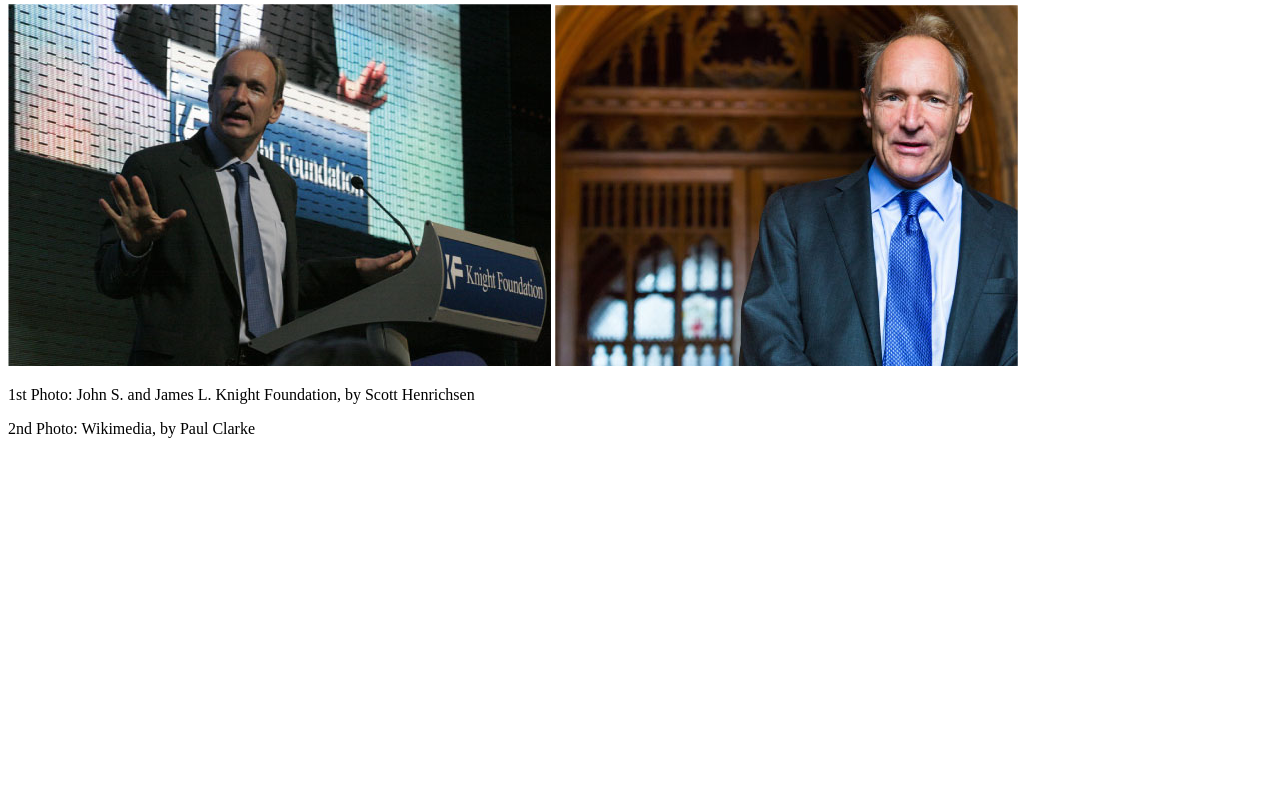
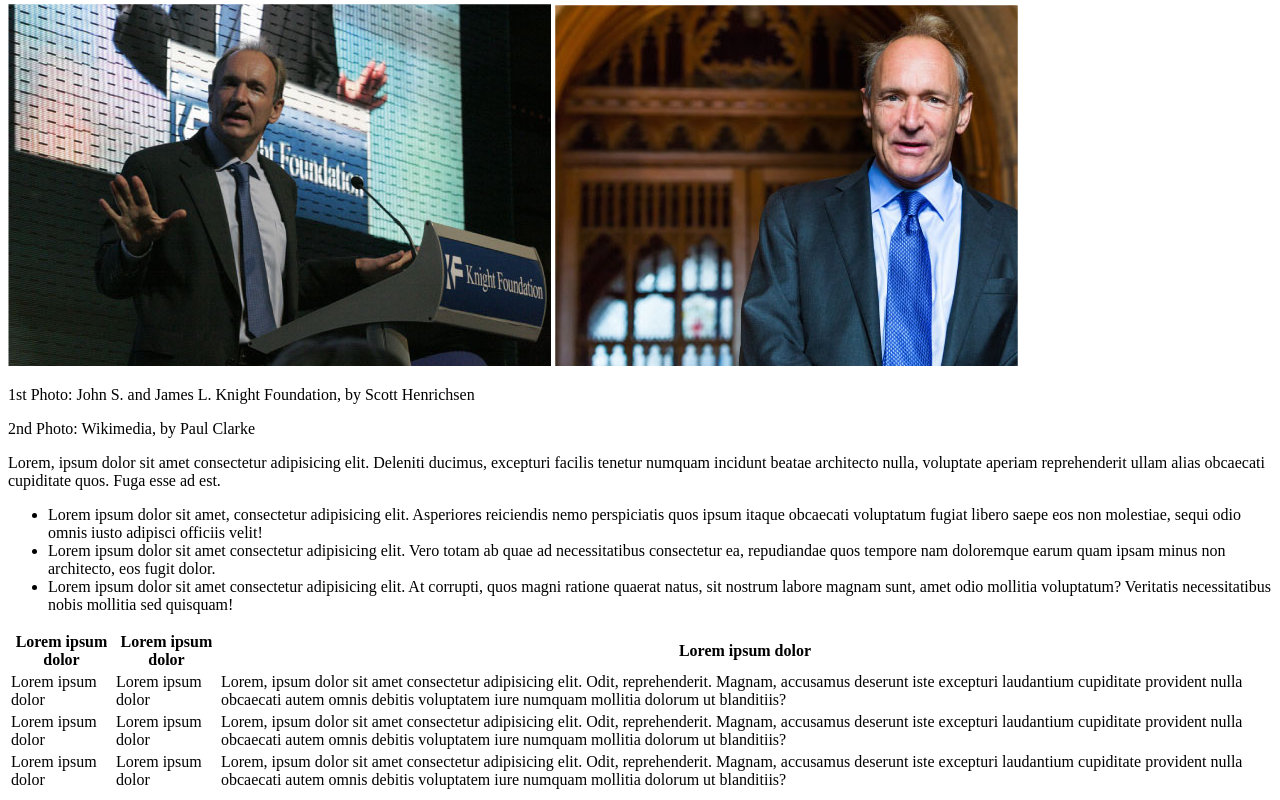
Before and after one commit to Nik240799/html-css-booleaner, a plain HTML site: page index.html in a window 1280 px wide. Shown: the part 464-1264 px from the top of the page. Before the commit the page ends 918 px from the top, so only its background shows below. Drawn offline with Linux system fonts and the light colour scheme.

Commit message:
ADD: main article section and table section

```diff
--- a/index.html
+++ b/index.html
@@ -14,20 +14,78 @@
     </header>
 
     <main>
-        <section>
+
+        <section> <!--Title-->
             <h1>Internet deve essere al servizio del "bene pubblico": il manifesto di Tim Berners-Lee</h1>
             <p>Scritto da The Booleaner</p>
             <p>il 10/10/2020</p>
         </section>
 
-        <section>
+        <section> <!--Images-->
             <img src="img/tim-1.jpg" alt="Tim Berners-Lee speaking">
             <img src="img/tim-2.jpg" alt="Picture of Tim Berners-Lee">
             <p>1st Photo: John S. and James L. Knight Foundation, by Scott Henrichsen</p>
             <p>2nd Photo: Wikimedia, by Paul Clarke</p>
         </section>
 
+        <section> <!--Main article-->
+            <p>Lorem, ipsum dolor sit amet consectetur adipisicing elit. Deleniti ducimus, excepturi facilis tenetur
+                numquam incidunt beatae architecto nulla, voluptate aperiam reprehenderit ullam alias obcaecati
+                cupiditate quos. Fuga esse ad est.</p>
 
+            <ul>
+                <li>
+                    Lorem ipsum dolor sit amet, consectetur adipisicing elit. Asperiores reiciendis nemo perspiciatis
+                    quos ipsum itaque obcaecati voluptatum fugiat libero saepe eos non molestiae, sequi odio omnis iusto
+                    adipisci officiis velit!
+                </li>
+                <li>
+                    Lorem ipsum dolor sit amet consectetur adipisicing elit. Vero totam ab quae ad necessitatibus
+                    consectetur ea, repudiandae quos tempore nam doloremque earum quam ipsam minus non architecto, eos
+                    fugit dolor.
+                </li>
+                <li>
+                    Lorem ipsum dolor sit amet consectetur adipisicing elit. At corrupti, quos magni ratione quaerat
+                    natus, sit nostrum labore magnam sunt, amet odio mollitia voluptatum? Veritatis necessitatibus nobis
+                    mollitia sed quisquam!
+                </li>
+            </ul>
+        </section>
+
+        <section> <!--Table-->
+            <table>
+                <thead>
+                    <tr>
+                        <th>Lorem ipsum dolor</th>
+                        <th>Lorem ipsum dolor</th>
+                        <th>Lorem ipsum dolor</th>
+                    </tr>
+                </thead>
+                <tbody>
+                    <tr>
+                        <td>Lorem ipsum dolor</td>
+                        <td>Lorem ipsum dolor</td>
+                        <td>Lorem, ipsum dolor sit amet consectetur adipisicing elit. Odit, reprehenderit. Magnam,
+                            accusamus deserunt iste excepturi laudantium cupiditate provident nulla obcaecati autem
+                            omnis debitis voluptatem iure numquam mollitia dolorum ut blanditiis?</td>
+                    </tr>
+                    <tr>
+                        <td>Lorem ipsum dolor</td>
+                        <td>Lorem ipsum dolor</td>
+                        <td>Lorem, ipsum dolor sit amet consectetur adipisicing elit. Odit, reprehenderit. Magnam,
+                            accusamus deserunt iste excepturi laudantium cupiditate provident nulla obcaecati autem
+                            omnis debitis voluptatem iure numquam mollitia dolorum ut blanditiis?</td>
+                    </tr>
+                    <tr>
+                        <td>Lorem ipsum dolor</td>
+                        <td>Lorem ipsum dolor</td>
+                        <td>Lorem, ipsum dolor sit amet consectetur adipisicing elit. Odit, reprehenderit. Magnam,
+                            accusamus deserunt iste excepturi laudantium cupiditate provident nulla obcaecati autem
+                            omnis debitis voluptatem iure numquam mollitia dolorum ut blanditiis?</td>
+                    </tr>
+                </tbody>
+            </table>
+        </section>
 
     </main>
 
```
